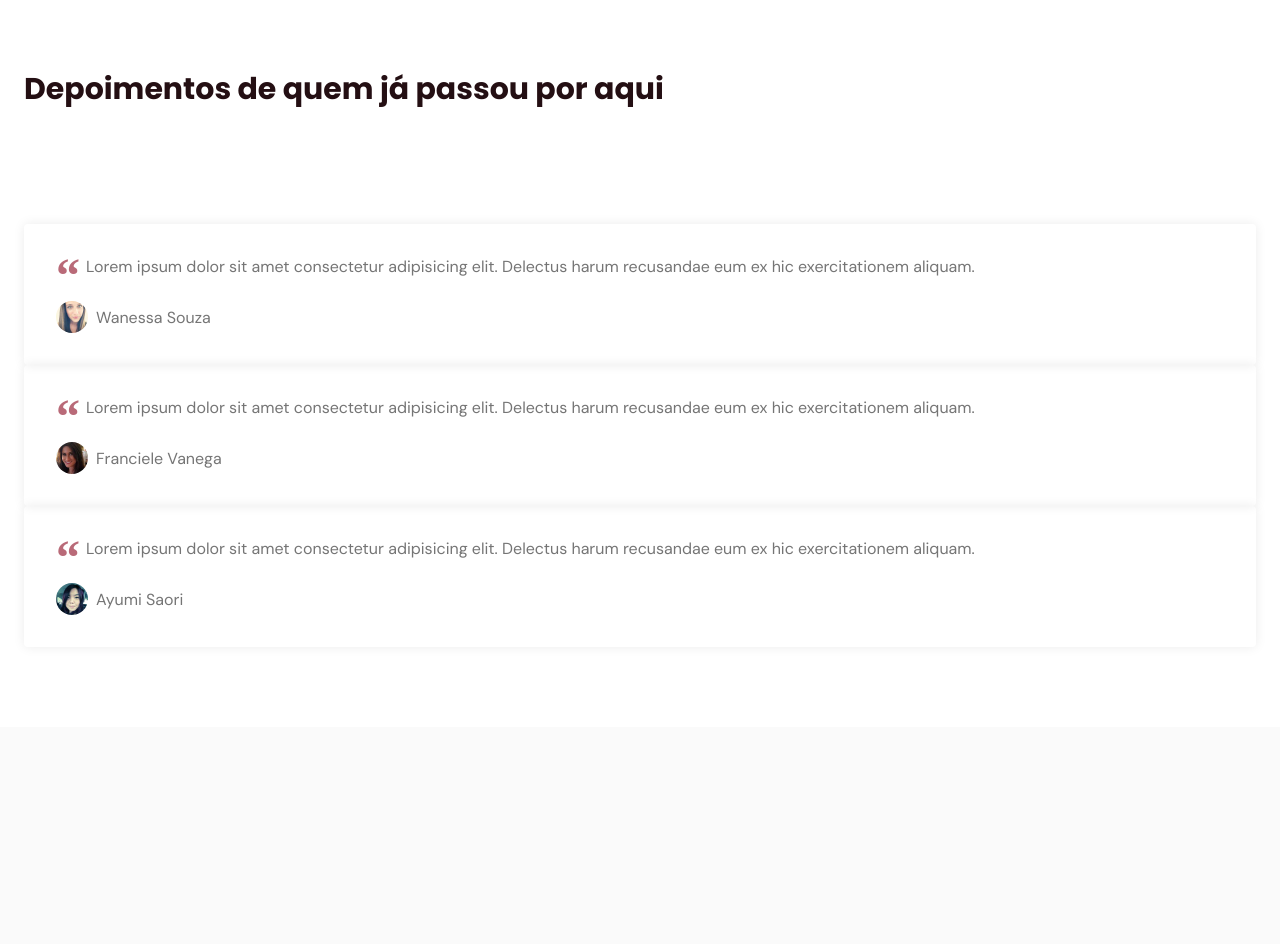
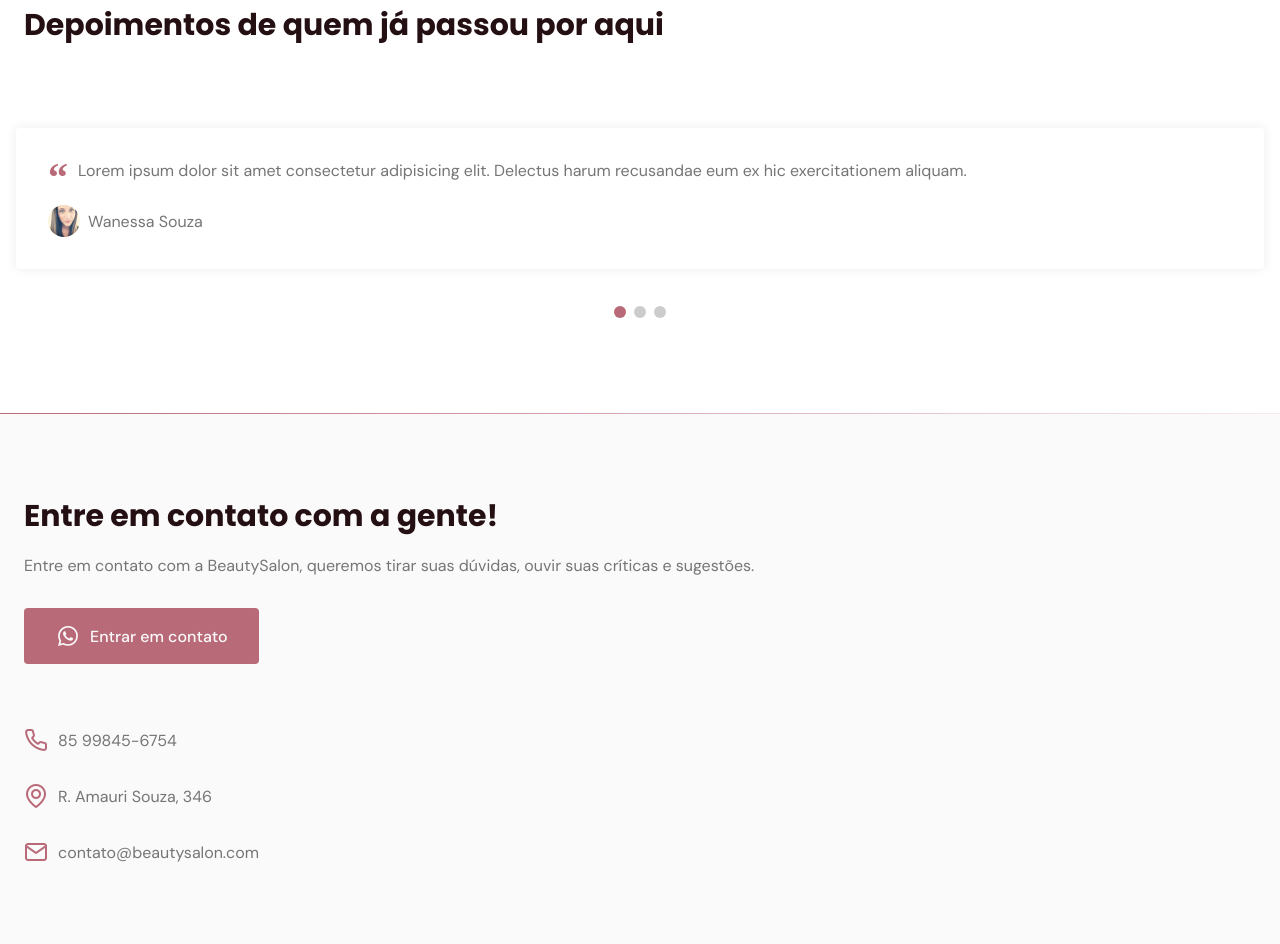
Before and after one commit to rakelmm/BeautySalon, a plain HTML site: page index.html in a window 1280 px wide. Shown: the part 4095-5039 px from the top of the page. Before the commit the page ends 4822 px from the top, so only its background shows below. Drawn offline with nearby package versions, Linux system fonts and the light colour scheme; files whose address does not match are found by name.

Commit message:
ScrollReveal

```diff
--- a/index.html
+++ b/index.html
@@ -8,6 +8,11 @@
 
     <!-- ICONES -->
     <link rel="stylesheet" href="assets/fonts/style.css">
+
+     <!--- Swiper --->
+    <link rel="stylesheet"
+    href="https://unpkg.com/swiper/swiper-bundle.min.css" />
+
     <!-- STYLES -->
     <link rel="stylesheet" href="style.css">
 
@@ -15,6 +20,7 @@
     <link rel="preconnect" href="https://fonts.googleapis.com">
     <link rel="preconnect" href="https://fonts.gstatic.com" crossorigin>
     <link href="https://fonts.googleapis.com/css2?family=DM+Sans:wght@400;500;700&family=Poppins:wght@400;500;700&display=swap" rel="stylesheet">
+
   </head>
   <body>
     <header id="header">
@@ -135,12 +141,14 @@
 
       <!-- TESTIMONIALS -->
       <section class="section" id="testimonials">
-        <div class="container grid">
+        <div class="container">
           <header>
             <h2 class="title">Depoimentos de quem já passou por aqui</h2>
           </header>
-          <div class="testimonials">
-           <div class="testimonials">
+          <div class="testimonials swiper-container">
+            <div class="swiper-wrapper">
+
+           <div class="testimonials swiper-slide">
             <blockquote>
              <p>
                <span>&ldquo;</span>
@@ -155,7 +163,7 @@
             </blockquote>
           </div>
 
-           <div class="testimonials">
+          <div class="testimonials swiper-slide">
            <blockquote>
             <p>
               <span>&ldquo;</span>
@@ -170,7 +178,7 @@
            </blockquote>
          </div>
 
-          <div class="testimonials">
+         <div class="testimonials swiper-slide">
            <blockquote>
             <p>
               <span>&ldquo;</span>
@@ -185,15 +193,51 @@
            </blockquote>
          </div>
 
+            </div>
 
+            <!-- If we need pagination -->
+            <div class="swiper-pagination"></div>
           </div>
         </div>
       </section>
 
+      <div class="divider-2"></div>
 
       <!-- CONTACT -->
+      <section class="section" id="contact">
+        <div class="container grid">
+
+          <div class="text">
+            <h2 class="title">Entre em contato com a gente!</h2>
+            <p>Entre em contato com a BeautySalon, queremos tirar
+            suas dúvidas, ouvir suas críticas e sugestões.</p>
+            <a href="https://api.whatsapp.com/send?phone=+5585998456754&text=Oi! Gostaria de agendar um horário."
+            class="button"
+            target="_blank"
+            ><i class="icon-whatsapp"></i> Entrar em contato </a>
+          </div>
+
+          <div class="links">
+            <ul class="grid">
+              <li><i class="icon-phone"></i> 85 99845-6754 </li>
+              <li><i class="icon-map-pin"></i> R. Amauri Souza, 346 </li>
+              <li><i class="icon-mail"></i> contato@beautysalon.com </li>
+            </ul>
+          </div>
+
+
+        </div>
+      </section>
+
+
     </main>
+      <!-- SWIPER -->
+      <script src="https://unpkg.com/swiper/swiper-bundle.min.js"></script>
 
+      <!-- ScrollReveal-->
+      <script src="https://unpkg.com/scrollreveal"></script>
+
+      <!-- main.js -->
       <script src="main.js"></script>
   </body>
 </html>
--- a/main.js
+++ b/main.js
@@ -17,8 +17,6 @@ for (const link of links) {
     })
 }
 
-//teste
-
 /* Mudar o header da página quando der scroll */
 const header = document.querySelector('#header')
 const navHeight = header.offsetHeight
@@ -33,3 +31,31 @@ window.addEventListener('scroll', function () {
         header.classList.remove('scroll')
     }
 })
+
+/* testimonials carousel slider swiper*/
+const swiper = new Swiper('.swiper-container',{
+    slidesPerView: 1,
+    pagination: {
+        el: '.swiper-pagination'
+    },
+    mousewheel: true,
+    keyboard: true
+})
+
+/*ScrollReaveal: mostra elementos quando der scroll na página */
+const scrollReveal = ScrollReveal({
+    origin: 'top',
+    distance: '30px',
+    duration: 700,
+    reset: true
+})
+
+scrollReveal.reveal(
+    `#home .image, #home .text,
+    #about .image, #about .text,
+    #services header, #services .card,
+    #testimonials header, #testimonials .testimonials
+    #contact .text, #contact .links
+    `,
+    { interval: 100 }
+    )
--- a/style.css
+++ b/style.css
@@ -104,10 +104,6 @@
 
 .section .title {
     margin-bottom: 1rem;
-}
-
-.section header {
-    margin-bottom: 4rem;
 }
 
 .section header strong {
@@ -362,6 +358,17 @@ nav.show div.icon-close {
     background: white;
 }
 
+#testimonials .container {
+    margin-left: 0;
+    margin-right: 0;
+}
+
+#testimonials header {
+    margin-left: 1.5rem;
+    margin-right: 1.5rem;
+    margin-bottom: 0;
+}
+
 #testimonials blockquote {
     padding: 2rem;
     box-shadow: 0px 0px 12px rgba(0, 0, 0, 0.08);
@@ -375,9 +382,9 @@ nav.show div.icon-close {
 }
 
 #testimonials blockquote p span {
-    font: 700 3rem serif;
+    font: 700 2.5rem serif;
     position: absolute;
-    top: -0.5rem;
+    top: -0.375rem;
     left: -1.875rem;
     color: var(--base-color);
 }
@@ -386,7 +393,6 @@ nav.show div.icon-close {
     display: flex;
     align-items: center;
     font-style: normal;
-    color: hsla(0, 0%, 46%, 1);
 }
 
 #testimonials cite img {
@@ -396,3 +402,46 @@ nav.show div.icon-close {
     clip-path: circle();
     margin-right: 0.5rem;
 }
+
+/* SWIPER */
+.swiper-slide {
+    height: auto;
+    padding: 4rem 1rem;
+}
+
+.swiper-pagination-bullet {
+    width: 0.75rem;
+    height: 0.75rem;
+}
+
+.swiper-pagination-bullet-active {
+    background: var(--base-color);
+}
+
+/*  ------------ CONTACT ------------- */
+#contact .grid {
+    gap: 4rem;
+}
+
+#contact .text p {
+    margin-bottom: 2rem;
+}
+
+#contact .button i,
+#contact ul li i {
+    font-size: 1.5rem;
+    margin-right: 0.625rem;
+}
+
+#contact ul.grid {
+    gap: 2rem;
+}
+
+#contact ul li {
+    display: flex;
+    align-items: center;
+}
+
+#contact ul li i {
+    color: var(--base-color);
+}
```
Lines whose indentation alone changed are shown as unchanged.
